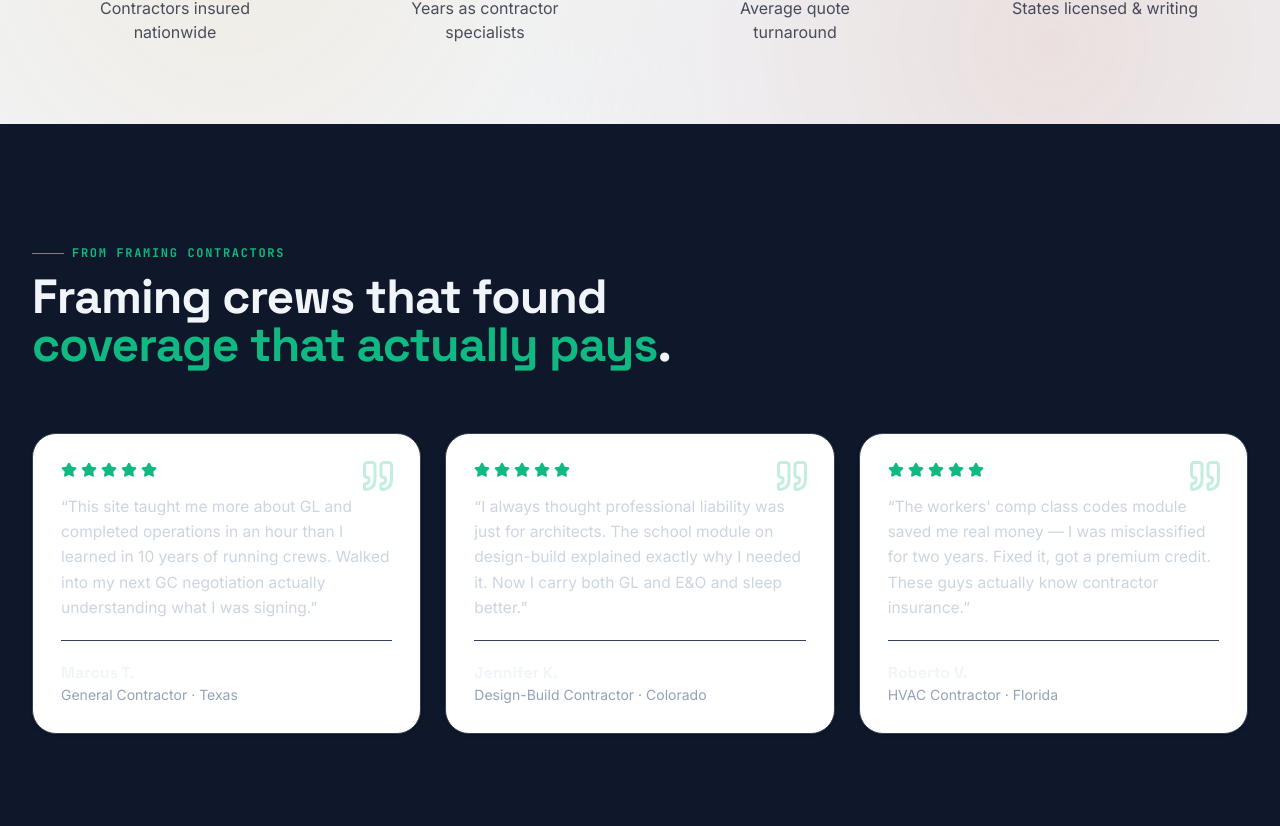
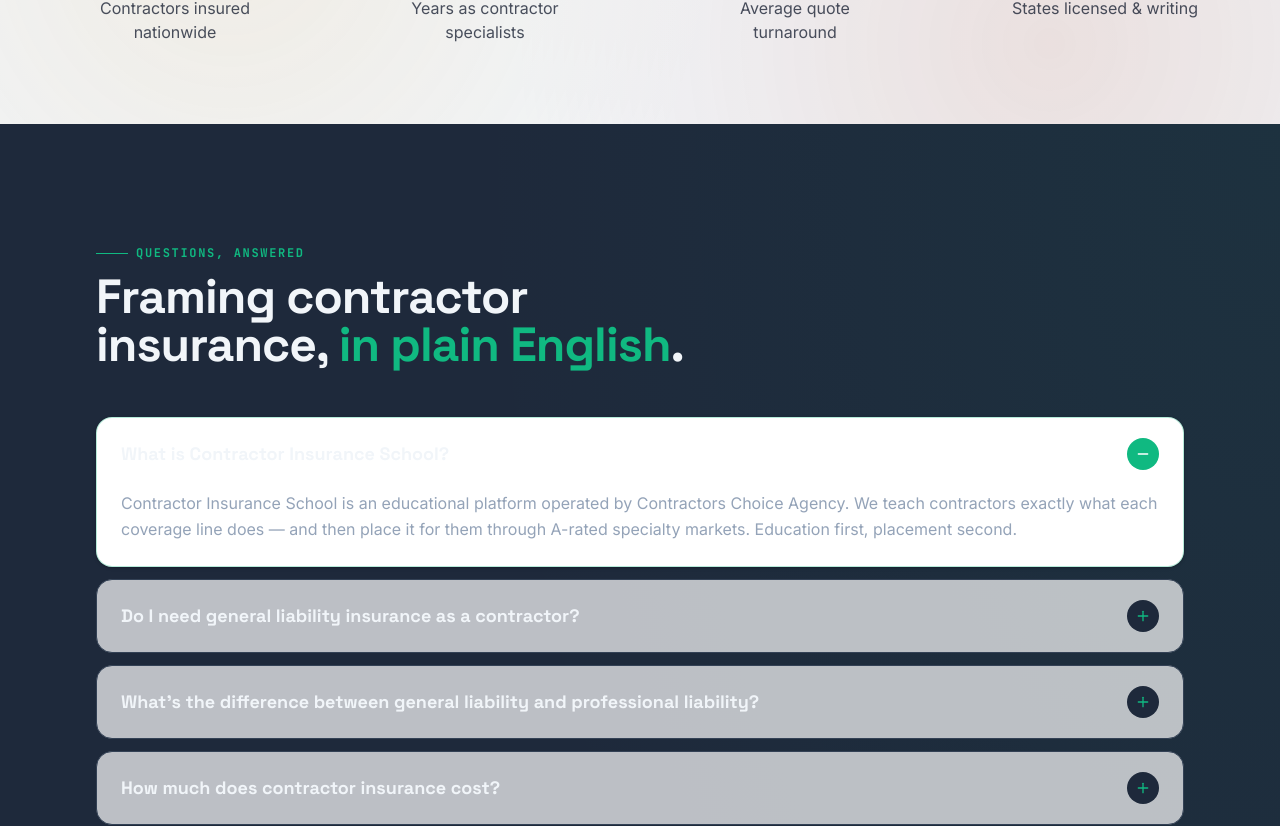
Before and after one commit to MCERQUA/contractorinsuranceschool.com, a Next.js app: page / in a window 1280 px wide. Shown: the part 5060-5886 px from the top of the page. Built offline with nearby package versions, Linux system fonts and the light colour scheme.

Commit message:
remove fabricated testimonials and invented rating claims

```diff
--- a/src/app/page.tsx
+++ b/src/app/page.tsx
@@ -7,7 +7,6 @@ import { WhyChooseUs } from "@/components/sections/WhyChooseUs";
 import { Process } from "@/components/sections/Process";
 import { CoverageMap } from "@/components/sections/CoverageMap";
 import { Stats } from "@/components/sections/Stats";
-import { Testimonials } from "@/components/sections/Testimonials";
 import { FAQ } from "@/components/sections/FAQ";
 import { FinalCTA } from "@/components/sections/FinalCTA";
 
@@ -23,7 +22,6 @@ export default function HomePage() {
         <Process />
         <CoverageMap />
         <Stats />
-        <Testimonials />
         <FAQ />
         <FinalCTA />
       </main>
--- a/src/components/sections/Testimonials.tsx
+++ /dev/null
@@ -1,48 +0,0 @@
-"use client";
-
-import { Star, Quote } from "lucide-react";
-import { TESTIMONIALS } from "@/lib/site";
-import { FadeIn } from "@/components/animations/FadeIn";
-
-export function Testimonials() {
-  return (
-    <section id="testimonials" className="relative bg-cream py-20 md:py-28">
-      <div className="container-wide">
-        <FadeIn className="max-w-3xl mb-12 md:mb-16">
-          <span className="eyebrow">
-            <span className="h-px w-8 bg-clay" />
-            From framing contractors
-          </span>
-          <h2 className="mt-3 h-section">
-            Framing crews that found{" "}
-            <span className="text-clay">coverage that actually pays</span>.
-          </h2>
-        </FadeIn>
-
-        <div className="grid md:grid-cols-3 gap-6">
-          {TESTIMONIALS.map((t, i) => (
-            <FadeIn key={t.name} delay={i * 0.08}>
-              <figure className="relative h-full rounded-3xl bg-white border border-adobe p-7 shadow-card hover:shadow-card-hover transition-all duration-300 flex flex-col">
-                <Quote className="absolute top-6 right-6 h-9 w-9 text-gold/25" />
-                <div className="flex gap-1 mb-4">
-                  {Array.from({ length: 5 }).map((_, k) => (
-                    <Star key={k} className="h-4 w-4 fill-gold text-gold" />
-                  ))}
-                </div>
-                <blockquote className="text-cocoa leading-relaxed text-[0.97rem] flex-grow">
-                  “{t.quote}”
-                </blockquote>
-                <figcaption className="mt-5 pt-5 border-t border-adobe">
-                  <p className="font-heading font-bold text-espresso">{t.name}</p>
-                  <p className="text-sm text-mocha">
-                    {t.role} · {t.location}
-                  </p>
-                </figcaption>
-              </figure>
-            </FadeIn>
-          ))}
-        </div>
-      </div>
-    </section>
-  );
-}
```
